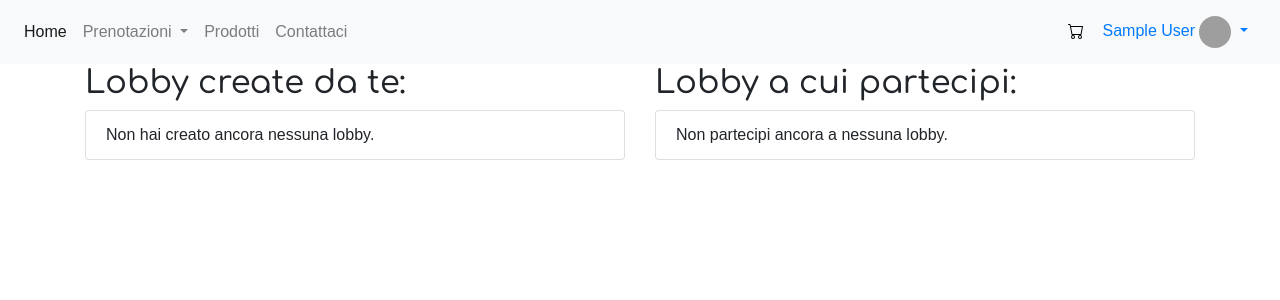
After one commit to garrati-0/circolo-tennis, a Django app: page /prenotazioni/mie-lobbies/ in a window 1280 px wide. The commit adds this page. Shown: the top 300 px of the page. Run offline with Django 4.2, Linux system fonts and the light colour scheme; the visitor is signed in with stand-in values (Sample User, id 1); data that the repository does not hold is empty; some libraries are stand-ins or nearby versions; some web fonts are replaced; grey boxes are pictures that could not be loaded.

Commit message:
Add "Le tue Lobby" link to navbar and create "le_tue_lobby.html" template

```diff
--- a/circolo_tennis/home/templates/navbar.html
+++ b/circolo_tennis/home/templates/navbar.html
@@ -46,6 +46,7 @@
                 <div class="dropdown-menu" aria-labelledby="navbarDropdown">
                     <!-- Aggiunta degli elementi del sotto-menu -->
                     <a class="dropdown-item" href="{% url "mie_prenotazioni" %}">Le tue prenotazioni</a>
+                    <a class="dropdown-item" href="{% url "mie_lobbies" %}">le tue Lobby</a>
                     <a class="dropdown-item" href="{% url "visualizza_lobbies" %}">Lobby</a>
                     <a class="dropdown-item" href="{% url "prenotazioni" %}">Effettua prenotazione</a>
                 </div>
--- /dev/null
+++ b/circolo_tennis/prenotazioni/templates/le_tue_lobby.html
@@ -0,0 +1,52 @@
+{% extends "navbar.html" %}
+{% load static %}
+
+{% block content %}
+<div class="container">
+    <div class="row">
+        <div class="col-md-6">
+            <h2>Lobby create da te:</h2>
+            <ul class="list-group">
+                {% for lobby in lobbies_create %}
+                    <li class="list-group-item">
+                        <strong>Lobby:</strong> {{ lobby.tipo_partita }} - {{ lobby.livello }}<br>
+                        <strong>Data:</strong> {{ lobby.prenotazione_campo.data }}<br>
+                        <strong>Ora:</strong> {{ lobby.prenotazione_campo.orario }}<br>
+                        <strong>Campo:</strong> {{ lobby.prenotazione_campo.campo }}<br>
+                        <strong>Partecipanti:</strong>
+                        <ul>
+                            {% for partecipante in lobby.partecipanti.all %}
+                                <li>{{ partecipante.username }}</li>
+                            {% endfor %}
+                        </ul>
+                    </li>
+                {% empty %}
+                    <li class="list-group-item">Non hai creato ancora nessuna lobby.</li>
+                {% endfor %}
+            </ul>
+        </div>
+        <div class="col-md-6">
+            <!-- Codice per le lobby a cui partecipi -->
+            <h2>Lobby a cui partecipi:</h2>
+            <ul class="list-group">
+                {% for lobby in lobbies_partecipate %}
+                    <li class="list-group-item">
+                        <strong>Lobby:</strong> {{ lobby.tipo_partita }} - {{ lobby.livello }}<br>
+                        <strong>Data:</strong> {{ lobby.prenotazione_campo.data }}<br>
+                        <strong>Ora:</strong> {{ lobby.prenotazione_campo.orario }}<br>
+                        <strong>Campo:</strong> {{ lobby.prenotazione_campo.campo }}<br>
+                        <strong>Partecipanti:</strong>
+                        <ul>
+                            {% for partecipante in lobby.partecipanti.all %}
+                                <li>{{ partecipante.username }}</li>
+                            {% endfor %}
+                        </ul>
+                    </li>
+                {% empty %}
+                    <li class="list-group-item">Non partecipi ancora a nessuna lobby.</li>
+                {% endfor %}
+            </ul>
+        </div>
+    </div>
+</div>
+{% endblock %}
--- a/circolo_tennis/prenotazioni/urls.py
+++ b/circolo_tennis/prenotazioni/urls.py
@@ -12,4 +12,5 @@ urlpatterns = [
     path('visualizza_lobbies/', views.visualizza_lobbies, name='visualizza_lobbies'),
     path('prenotazioni/crea_lobby/<int:prenotazione_id>/', views.crea_lobby, name='crea_lobby'),
     path('aggiungi_giocatore/<int:lobby_id>/', views.aggiungi_giocatore, name='aggiungi_giocatore'),
+    path('mie-lobbies/', views.le_mie_lobbies, name='mie_lobbies'),
 ]
--- a/circolo_tennis/prenotazioni/views.py
+++ b/circolo_tennis/prenotazioni/views.py
@@ -232,3 +232,20 @@ def aggiungi_giocatore(request, lobby_id):
 
     # Ritorna alla pagina della lobby dopo l'aggiunta del giocatore
     return redirect('visualizza_lobbies')  # Cambia 'nome_del_tuo_template.html' con il nome del tuo template HTML
+
+
+
+
+def le_mie_lobbies(request):
+    # Ottieni le lobby create dall'utente corrente
+    lobbies_create = Lobby.objects.filter(creator=request.user)
+
+    # Ottieni le lobby alle quali partecipa l'utente corrente
+    lobbies_partecipate = request.user.partecipated_lobbies.all()
+
+    context = {
+        'lobbies_create': lobbies_create,
+        'lobbies_partecipate': lobbies_partecipate,
+    }
+
+    return render(request, 'le_tue_lobby.html', context)
```
